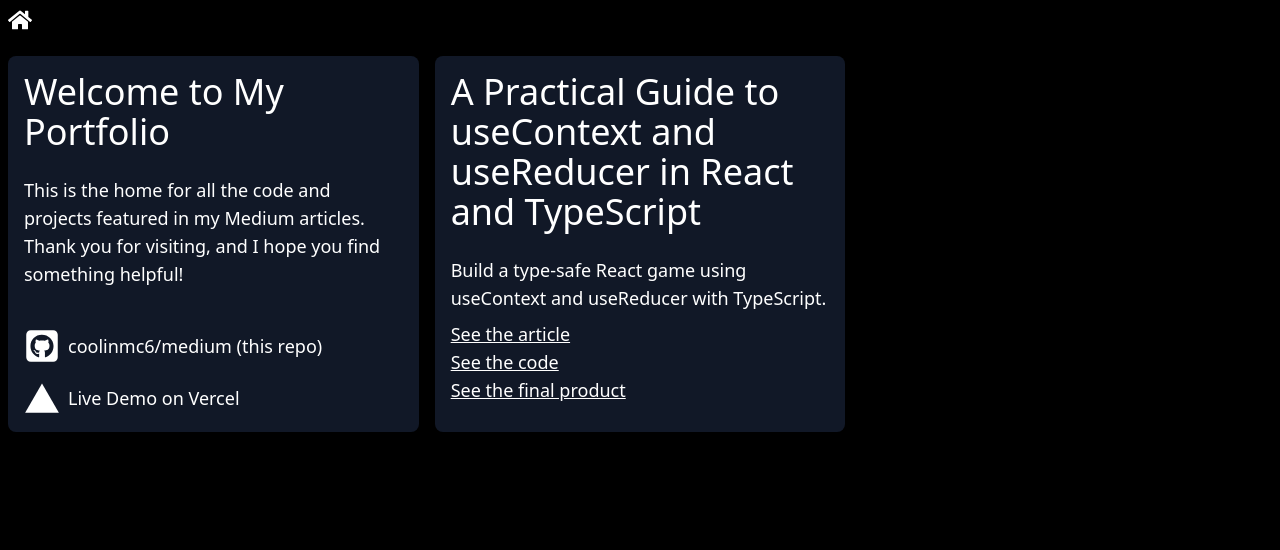
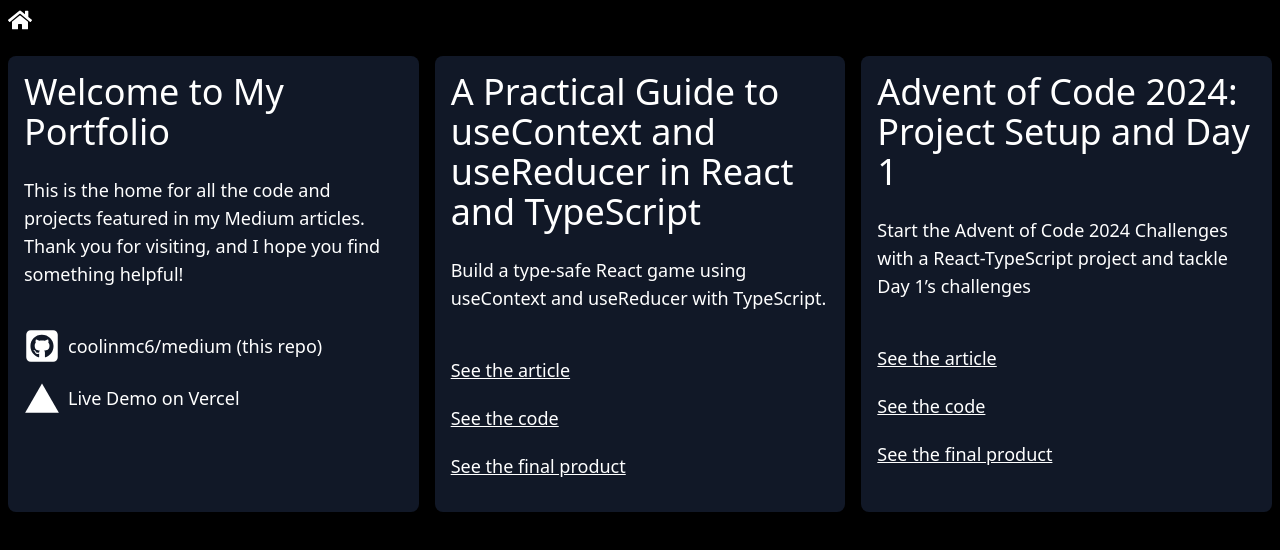
Before and after one commit to coolinmc6/medium, a Next.js app: page / in a window 1280 px wide. Shown: the top 550 px of the page. Built offline with nearby package versions, Linux system fonts and the light colour scheme.

Commit message:
Update links for AOC Day 1

```diff
--- a/src/app/page.tsx
+++ b/src/app/page.tsx
@@ -1,49 +1,42 @@
-import { FaSquareGithub } from "react-icons/fa6";
-import { IoLogoVercel } from "react-icons/io5";
+import React from "react";
+
 import Link from "next/link";
-import Tile from "@/app/components/home-page/Tile"
+import Tile from "@/app/components/home-page/Tile";
+import { portfolioTiles } from "@/app/util/constants";
+import clsx from "clsx";
 
 export default function Home() {
   return (
     <div className="grid grid-cols-1 md:grid-cols-2 xl:grid-cols-3 2xl:grid-cols-4 gap-4 p-2">
-      <Tile className="relative">
-        <Tile.Title>
-          Welcome to My Portfolio
-        </Tile.Title>
-        <Tile.Body className="mb-4">
-          This is the home for all the code and projects featured in my Medium articles.
-          Thank you for visiting, and I hope you find something helpful!
-        </Tile.Body>
-        <Tile.Body className="mt-10">
-          <Link href="https://github.com/coolinmc6/medium" className="flex gap-2 align-middle mb-4">
-            <FaSquareGithub className="text-4xl" />
-            <span className="text-lg pt-1">coolinmc6/medium (this repo)</span>
-          </Link>
-          <Link href="https://medium-one-alpha.vercel.app/" className="flex gap-2 align-middle">
-            <IoLogoVercel className="text-4xl"/>
-            <span className="text-lg pt-1">Live Demo on Vercel</span>
-          </Link>
-        </Tile.Body>
-      </Tile>
-      <Tile className="relative">
-        <Tile.Title>A Practical Guide to useContext and useReducer in React and TypeScript</Tile.Title>
-        <Tile.Body>Build a type-safe React game using useContext and useReducer with TypeScript.</Tile.Body>
-        <Tile.Body className="mt-2">
-          <Link href="https://medium.com/@coolinmc6/a-practical-guide-to-usecontext-and-usereducer-in-react-and-typescript-303ee3fc0423" className="text-lg underline">
-            See the article
-          </Link>
-        </Tile.Body>
-        <Tile.Body className="m2-2">
-          <Link href="https://github.com/coolinmc6/medium/tree/article-001-context-integration-end" className="text-lg underline">
-            See the code
-          </Link>
-        </Tile.Body>
-        <Tile.Body className="m2-2">
-          <Link href="/article-001-game" className="text-lg underline">
-            See the final product
-          </Link>
-        </Tile.Body>
-      </Tile>
+      {portfolioTiles.map((tile, index) => {
+        if (tile.visible) {
+          return (
+            <Tile key={index} className="relative">
+              <Tile.Title>{tile.title}</Tile.Title>
+              {tile.body.map((body, index) => (
+                <Tile.Body className="mb-4" key={index}>
+                  {body}
+                </Tile.Body>
+              ))}
+              <Tile.Body className="mt-10">
+                {tile.links.map((link, index) => (
+                  <Link
+                    href={link.href}
+                    className={clsx(
+                      "flex gap-2 align-middle mb-4",
+                      link.className
+                    )}
+                    key={index}
+                  >
+                    {link.icon ? link.icon : null}
+                    <span className="text-lg pt-1">{link.text}</span>
+                  </Link>
+                ))}
+              </Tile.Body>
+            </Tile>
+          );
+        }
+      })}
     </div>
   );
 }
--- /dev/null
+++ b/src/app/util/constants.tsx
@@ -0,0 +1,106 @@
+import React from "react";
+import { FaSquareGithub } from "react-icons/fa6";
+import { IoLogoVercel } from "react-icons/io5";
+
+type PortfolioTile = {
+  title: string;
+  body: string[];
+  links: {
+    href: string;
+    text: string;
+    icon?: React.ReactNode;
+    className?: string;
+  }[];
+  visible: boolean;
+};
+
+const LINK_STYLES = {
+  articleLink: "text-lg underline mb-0",
+};
+
+const REPO_URL_BASE = "https://github.com/coolinmc6/medium";
+const PRODUCTION_URL = "https://medium-one-alpha.vercel.app/";
+
+export const generateGitHubUrl = (
+  path: string,
+  isDirectory = false,
+  branch = "main"
+): string => {
+  const type = isDirectory ? "tree" : "blob";
+  return `${REPO_URL_BASE}/${type}/${branch}/${path}`;
+};
+
+export const generateProductionUrl = (path: string): string => {
+  return `${PRODUCTION_URL}${path}`.replace(/\/+/g, "/");
+};
+
+export const portfolioTiles: PortfolioTile[] = [
+  {
+    title: "Welcome to My Portfolio",
+    body: [
+      "This is the home for all the code and projects featured in my Medium articles. Thank you for visiting, and I hope you find something helpful!",
+    ],
+    links: [
+      {
+        href: REPO_URL_BASE,
+        text: "coolinmc6/medium (this repo)",
+        icon: <FaSquareGithub className="text-4xl" />,
+      },
+      {
+        href: PRODUCTION_URL,
+        text: "Live Demo on Vercel",
+        icon: <IoLogoVercel className="text-4xl" />,
+      },
+    ],
+    visible: true,
+  },
+  {
+    title:
+      "A Practical Guide to useContext and useReducer in React and TypeScript",
+    body: [
+      "Build a type-safe React game using useContext and useReducer with TypeScript.",
+    ],
+    links: [
+      {
+        href: "https://medium.com/@coolinmc6/a-practical-guide-to-usecontext-and-usereducer-in-react-and-typescript-303ee3fc0423",
+        text: "See the article",
+        className: LINK_STYLES.articleLink,
+      },
+      {
+        href: "https://github.com/coolinmc6/medium/tree/article-001-context-integration-end",
+        text: "See the code",
+        className: LINK_STYLES.articleLink,
+      },
+      {
+        href: "/article-001-game",
+        text: "See the final product",
+        className: LINK_STYLES.articleLink,
+      },
+    ],
+    visible: true,
+  },
+  {
+    title: "Advent of Code 2024: Project Setup and Day 1",
+    body: [
+      "Start the Advent of Code 2024 Challenges with a React-TypeScript project and tackle Day 1’s challenges",
+    ],
+    visible: true,
+    links: [
+      {
+        href: "https://coolinmc6.medium.com/advent-of-code-2024-react-typescript-project-setup-and-day-1-solution-8761ad69a33e",
+        text: "See the article",
+        className: LINK_STYLES.articleLink,
+      },
+      {
+        href: generateGitHubUrl("src/app/advent-of-code/2024/AOC2024Day01.tsx"),
+        text: "See the code",
+        className: LINK_STYLES.articleLink,
+      },
+      {
+        href: "advent-of-code/2024",
+        text: "See the final product",
+        className: LINK_STYLES.articleLink,
+      },
+    ],
+  },
+];
```
